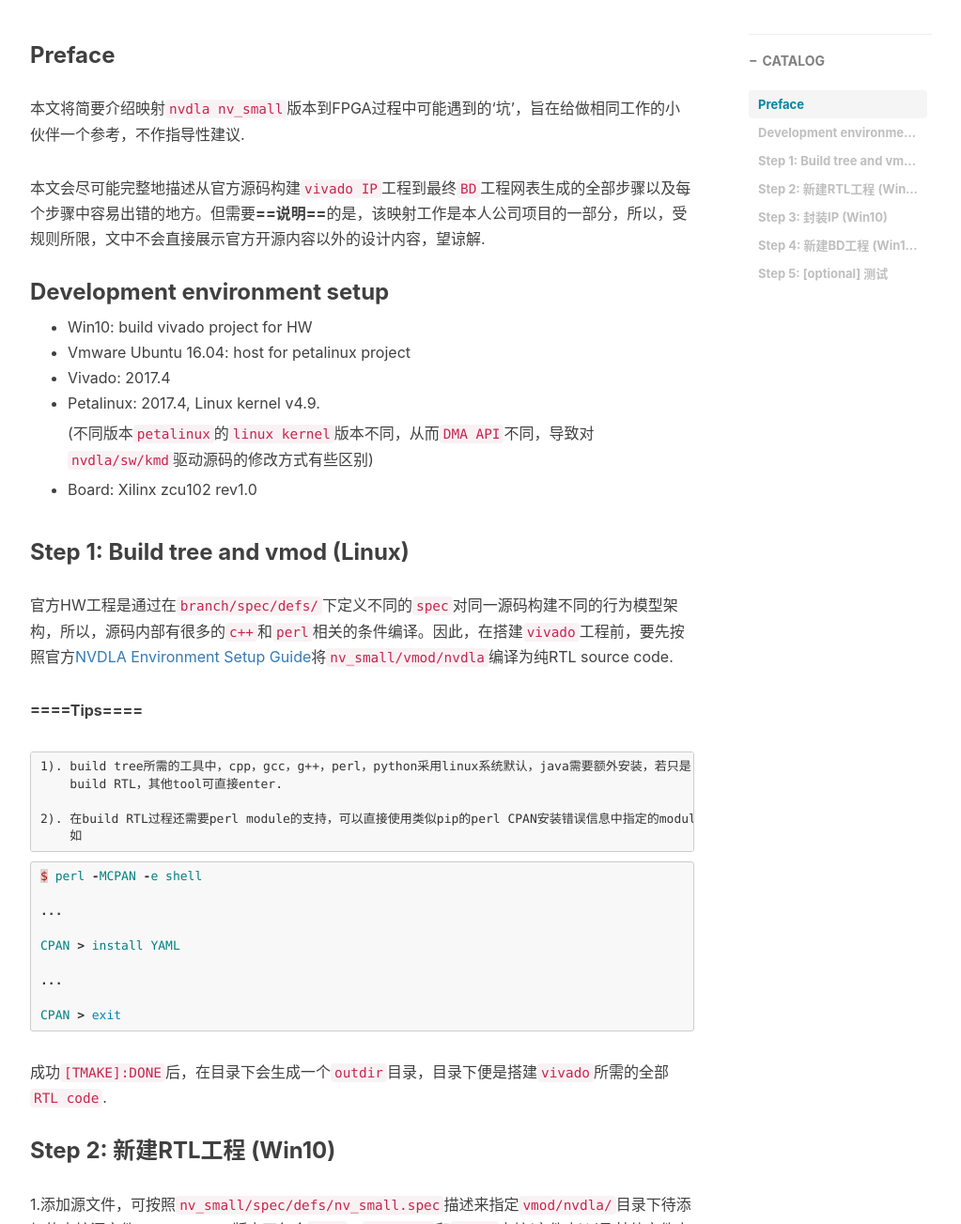
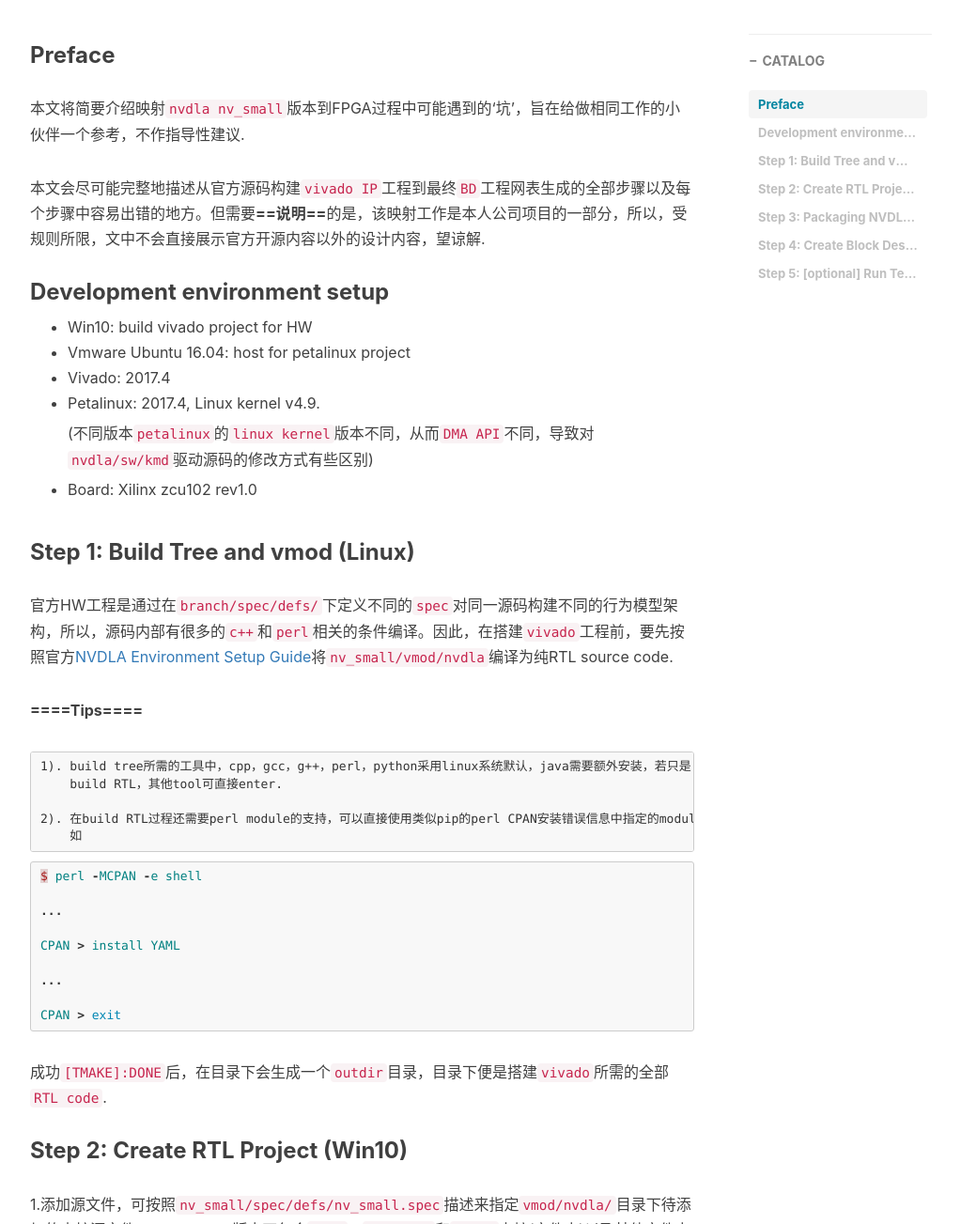
Before and after one commit to VVViy/VVViy.github.io, a Jekyll site: the page built from _posts/2018-09-12-nv_small-FPGA-Mapping-Workflow-I.md, in a window 1280 px wide and 1400 px high, scrolled down 490 px, cut to the strip 97-1400 px from the top of the window. Shown: the whole strip at 94% size, without its empty margins (233-1256 px from the left). Built offline with Jekyll 4.4.1, drawn with Linux system fonts in a browser that asks for light colours; nearby versions of some CDN libraries; comment, search, counter and statistics services are not loaded; some of the changed text lies outside the part shown.

Commit message:
Update 2018-09-12-nv_small-FPGA-Mapping-Workflow-I.md

```diff
--- a/_posts/2018-09-12-nv_small-FPGA-Mapping-Workflow-I.md
+++ b/_posts/2018-09-12-nv_small-FPGA-Mapping-Workflow-I.md
@@ -28,7 +28,7 @@
 
 * Board: Xilinx zcu102 rev1.0
 
-### Step 1: Build tree and vmod (Linux)
+### Step 1: Build Tree and vmod (Linux)
 官方HW工程是通过在`branch/spec/defs/`下定义不同的`spec`对同一源码构建不同的行为模型架构，所以，源码内部有很多的`c++`和`perl`相关的条件编译。因此，在搭建`vivado`工程前，要先按照官方[NVDLA Environment Setup Guide](http://nvdla.org/hw/v2/environment_setup_guide.html)将`nv_small/vmod/nvdla`编译为纯RTL source code.
 
 **====Tips====**
@@ -54,7 +54,7 @@
 成功`[TMAKE]:DONE`后，在目录下会生成一个`outdir`目录，目录下便是搭建`vivado`所需的全部`RTL code`.
 
 
-### Step 2: 新建RTL工程 (Win10)
+### Step 2: Create RTL Project (Win10)
 1.添加源文件，可按照`nv_small/spec/defs/nv_small.spec`描述来指定`vmod/nvdla/`目录下待添加的内核源文件————small版本不包含`bdma`，`retiming`和`rubik`内核(文件夹)以及其他文件夹中的部分`.v`————实际中，可先添加`top`文件下的`modules`. 之后，`vivado`显示的hierarchy中缺少什么文件，加之即可;
 
 2.添加`RAM`文件时，要选择`outdir/nv_small/vmod/rams/fpga/small_rams/`文件夹下的`RAM`源文件;
@@ -92,7 +92,7 @@
 	i）使用内置处理器的MPSoC FPGA芯片，这样处于PL部分的nvdla接口将直接连接到PS部分的MCU上，并由
 	MCU与DDR控制器通信读写片外DDR；ii）选择IO引脚数量大的FPGA芯片，通过AXI chip-to-chip与MCU通信.
 
-### Step 3: 封装IP (Win10)
+### Step 3: Packaging NVDLA IP (Win10)
 1.添加wrapper，如果在`NV_nvdla`里例化了`generated clock`，请删除，另外，为了在`block design`中连接`PS`的`AXI master`和`AXI slave`接口，需要在当前工程结构下，增加一个NV_nvdla_wrapper module封装`NV_nvdla`和`NV_NVDLA_apb2csb` modules;
 
 **====Tips====**
@@ -221,7 +221,7 @@
 8.`Review and Package` -->`Package IP`.
 
 
-### Step 4: 新建BD工程 (Win10)
+### Step 4: Create Block Design Project (Win10)
 1.新建RTL工程，`Settings`-->`IP`-->`Repository`将刚刚封装的`nvdla IP` (nvdla_ip_prj_name.srcs)添加到IP列表，新建`BD`工程, `Flow Navigator`-->`Create Block Design`；
 
 2.添加`ps，nvdla ip，axi apb bridge，axi interconnect`等IP，`ps`要配置`AXI master，AXI slave`以及`pl_ps_irq`中断接口，之后连接接口即可. 对于`nvdla ip`的几个接口信号————`global_clk_ovr_on, tmc2slcg_disable_clock_gating, test_mode，nvdla_pwrbus_ram_*_pd`按照官网`small`版本[Integrator’s Manual](http://nvdla.org/hw/v2/integration_guide.html#integrator-s-manual)建议，使用`Constant ip`直接拉低；
@@ -230,7 +230,7 @@
 
 4.添加`xdc`，综合、布局布线和输出`bit`文件，之后`export hardware`（复选'include bitstream'）.
 
-### Step 5: [optional] 测试
+### Step 5: [optional] Run Test Sets
 Vivado+SDK/VIP/HW manager, 请自行选择，我没做 :sweat_smile:.
 
 ---
```
